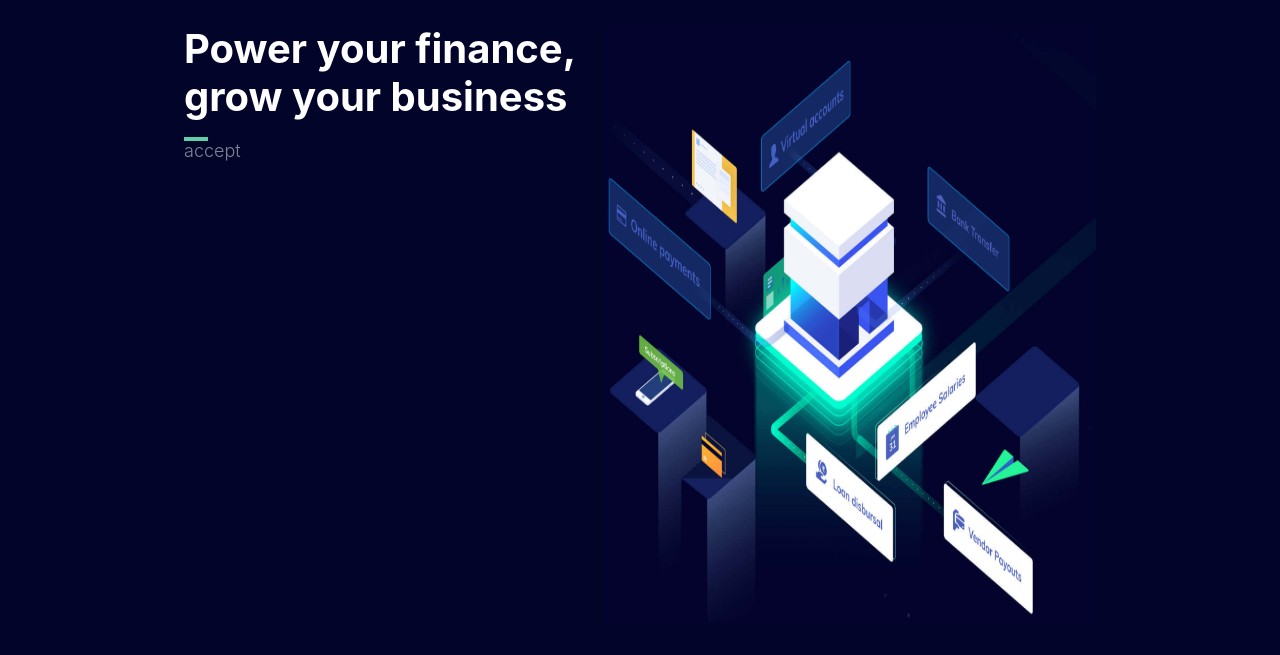
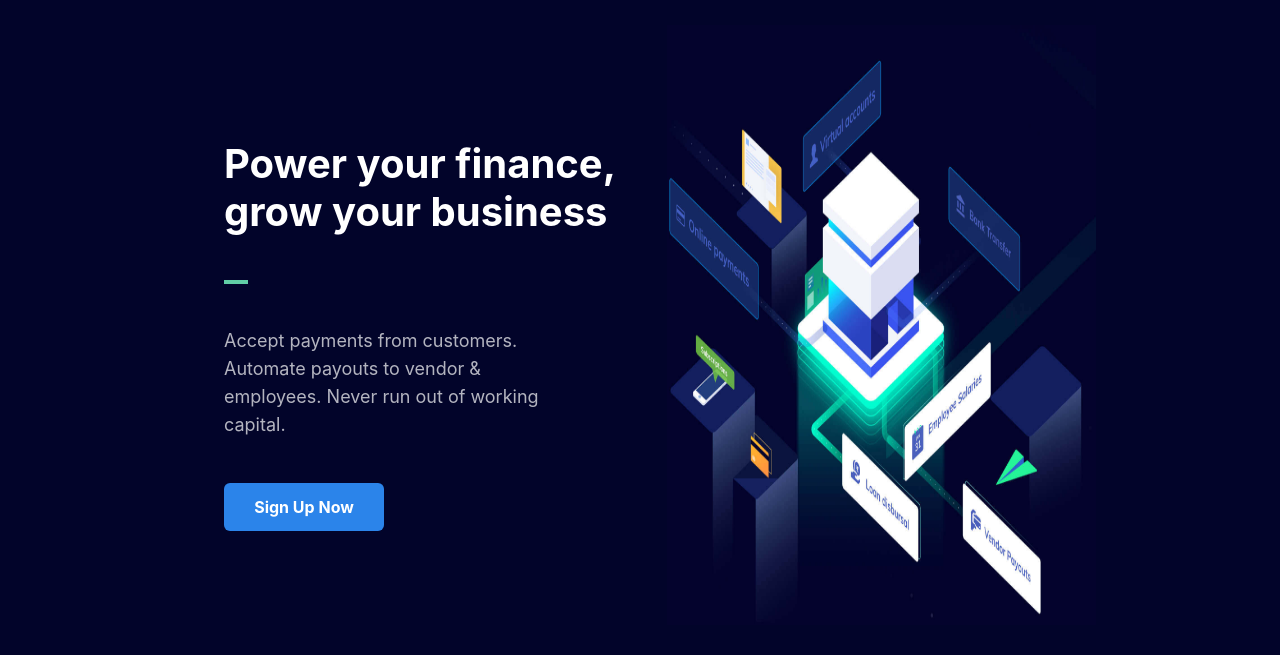
Before and after one commit to Panchalparth471/Razorpay-Clone-using-Tailwind-CSS, a website built with Vite: page index.html in a window 1280 px wide. Shown: the part 85-740 px from the top of the page. Built offline with nearby package versions, Linux system fonts and the light colour scheme.

Commit message:
Changes made to look perfect

```diff
--- a/index.html
+++ b/index.html
@@ -76,16 +76,21 @@
         </div>
       </nav>
       <div class="hero bg-deepBlue h-screen flex flex-wrap px-14 justify-between">
-           <div class="flex text-white h-3/4 w-full text-[2.5rem] font-bold m-32 font-mullish justify-between -translate-y-[100px]">
-              <div class="flex-col justify-between">
-                <h1 class="leading-[1.2]">
+           <div class="flex text-white h-3/4 w-full text-[2.5rem] font-bold m-32 font-mullish justify-between -translate-y-[100px] max-w-[1080px]">
+              <div class="flex flex-col justify-around mt-5 ml-10 py-[8%]">
+                <h1 class="font-mullish font-bold text-[40px] leading-[1.2] text-white">
                 Power your finance, grow your business
                </h1>
-              <div class="w-6 h-1 bg-greenLight mt-4">
-                <p class="font-mullish text-[18px] leading-7 text-white opacity-50 font-light">
-                  accept
+              <div class="w-6 h-1 bg-greenLight">
+              </div>
+              <p class="font-mullish text-[18px] leading-7 text-white opacity-70 font-normal w-4/5">
+                  Accept payments from customers. Automate payouts to vendor & employees. Never run out of working capital.
                 </p>
-              </div>
+                <button class=" text-[16px] bg-lightBlue text-white rounded-md font-mullish font-bold hover:bg-lightBlue500 transition-all duration-200 py-[10px] px-[10px] w-40 h-12">
+                 Sign Up Now
+
+
+                </button>
            </div>
                <div class="flex w-full h-full ">
                <img src="hero-illustration.jpg" class="w-full h-full">
```
